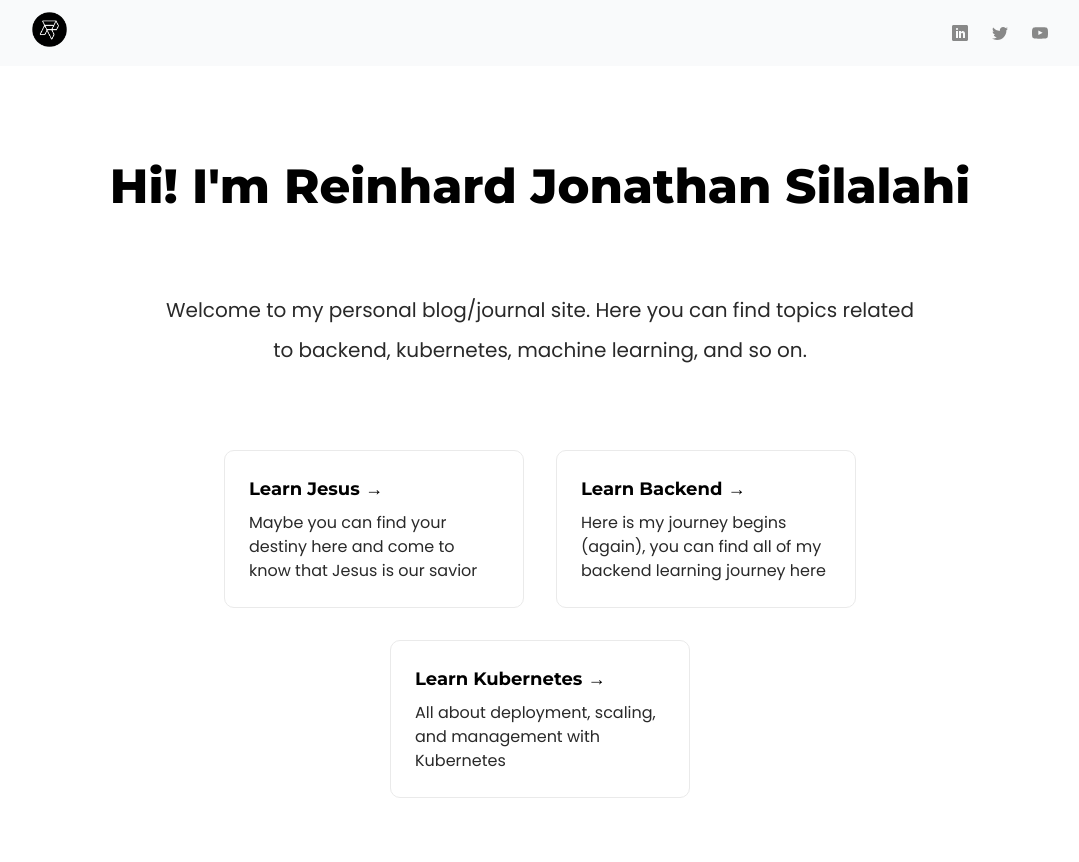
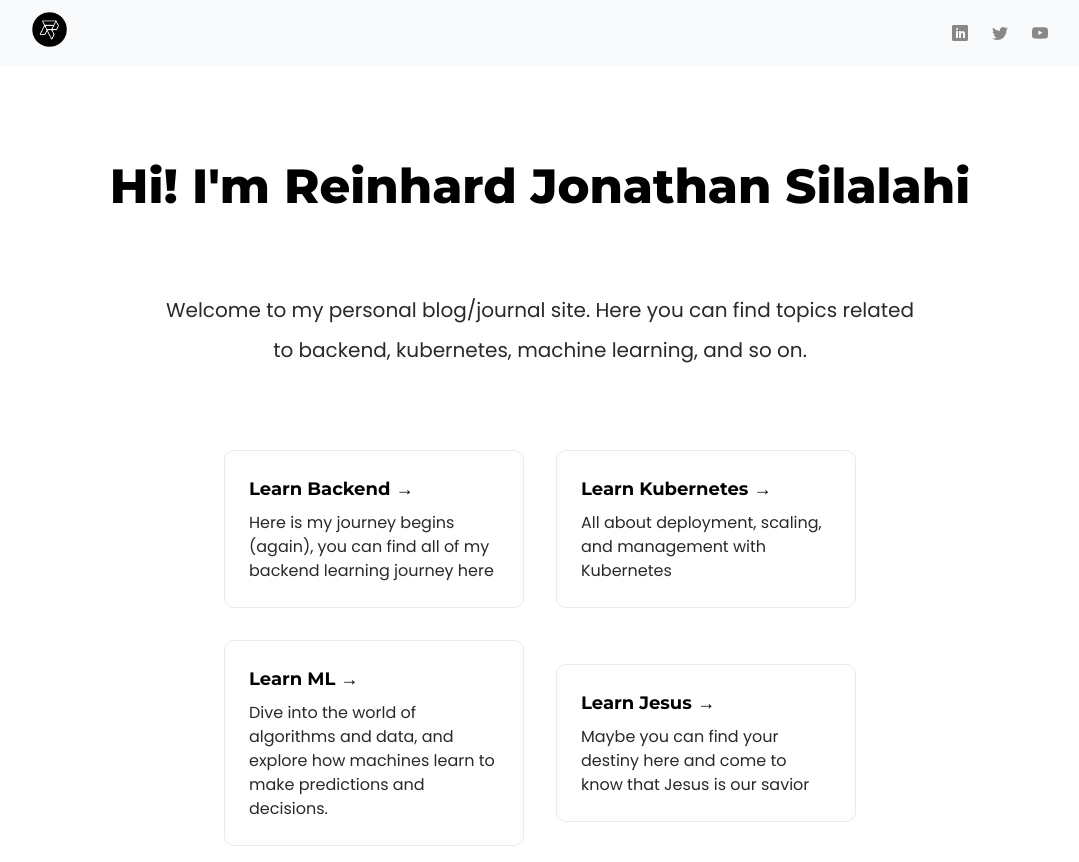
Before and after one commit to reinhardjs/my-web, a Next.js app: page / in a window 1280 px wide. Shown: the whole page, without its empty margins (100-1179 px from the left). Before the commit the page ends 814 px from the top, so only its background shows below. Built offline with nearby package versions, Linux system fonts and the light colour scheme.

Commit message:
refactor landingpage

```diff
--- a/pages/index.js
+++ b/pages/index.js
@@ -25,17 +25,6 @@ export default function Home() {
 
         <div className={styles.grid}>
 
-          <Link href="/learn-jesus">
-            <a className={styles.card}>
-              <h2 className="text-lg font-bold mb-2 mt-0">
-                Learn Jesus &rarr;
-              </h2>
-              <p className="text-md">
-                Maybe you can find your destiny here and come to know that Jesus is our savior
-              </p>
-            </a>
-          </Link>
-
           <Link href="/learn-backend">
             <a className={styles.card}>
               <h2 className="text-lg font-bold mb-2 mt-0">
@@ -58,6 +47,29 @@ export default function Home() {
               </p>
             </a>
           </Link>
+
+          <Link href="/learn-ml">
+            <a className={styles.card}>
+              <h2 className="text-lg font-bold mb-2 mt-0">
+                Learn ML &rarr;
+              </h2>
+              <p className="text-md">
+                Dive into the world of algorithms and data, and explore how
+                machines learn to make predictions and decisions.
+              </p>
+            </a>
+          </Link>
+
+          <Link href="/learn-jesus">
+            <a className={styles.card}>
+              <h2 className="text-lg font-bold mb-2 mt-0">
+                Learn Jesus &rarr;
+              </h2>
+              <p className="text-md">
+                Maybe you can find your destiny here and come to know that Jesus is our savior
+              </p>
+            </a>
+          </Link>
         </div>
       </div>
       {/* <Section1></Section1>
```
